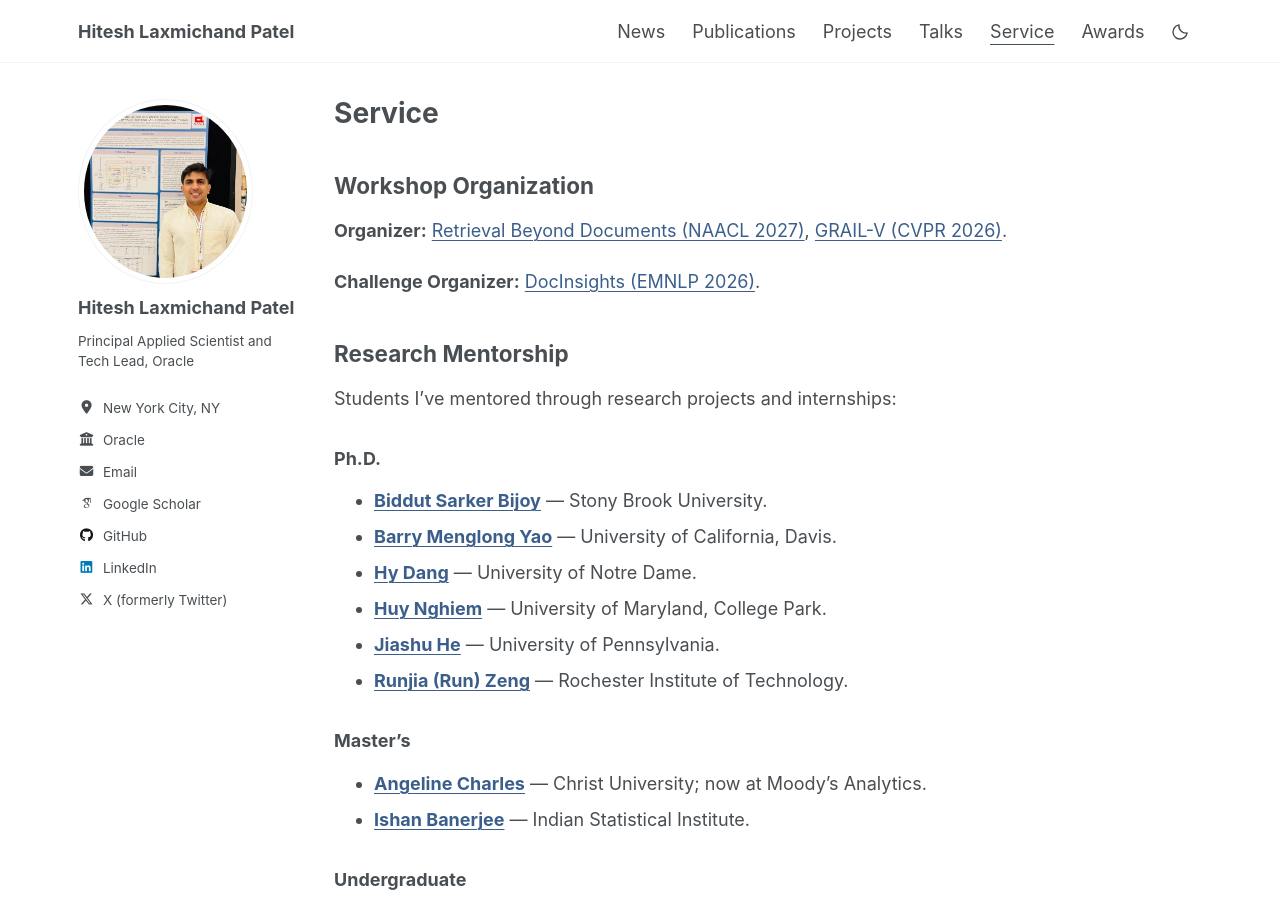
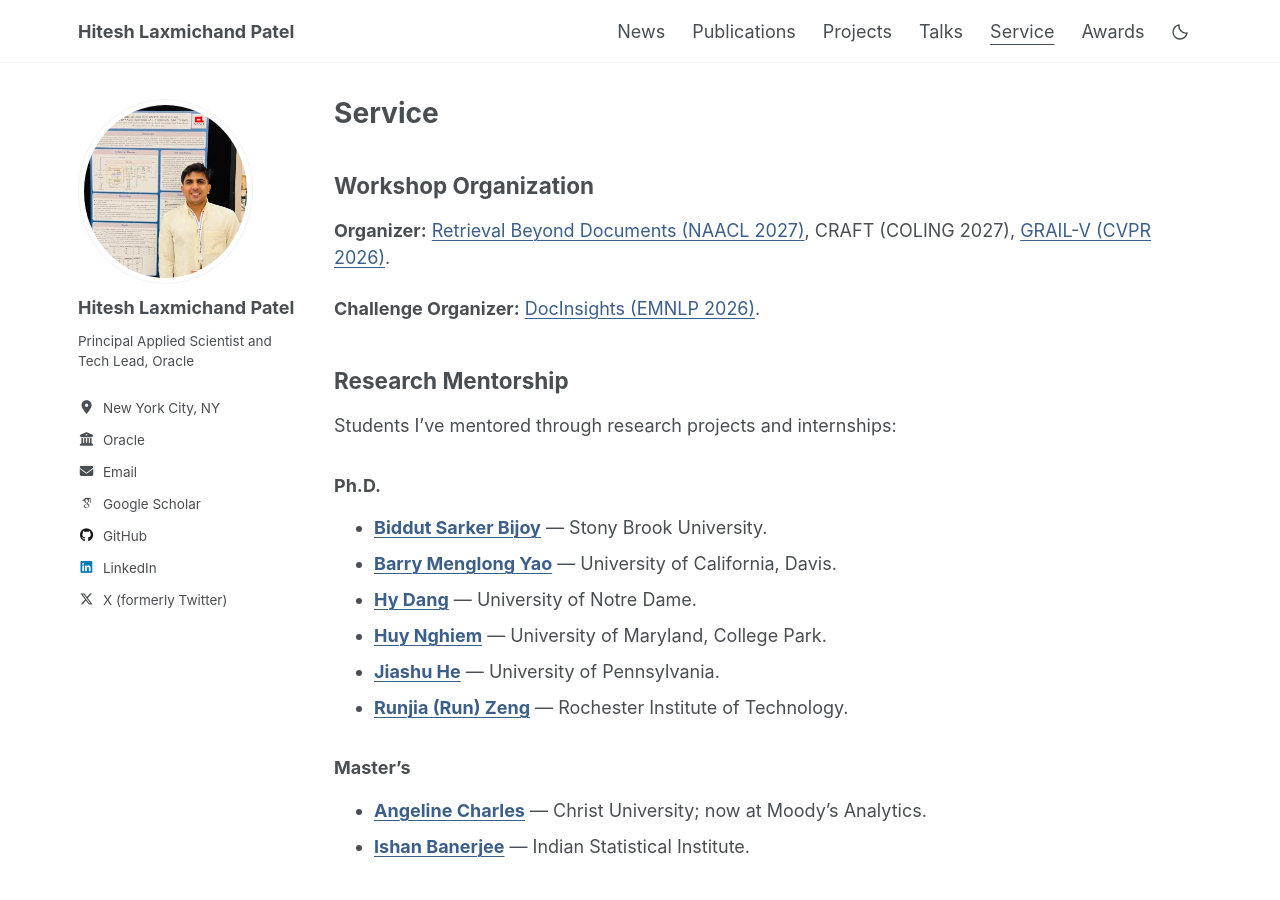
Before and after one commit to HITESHLPATEL/hiteshlpatel.github.io, a Jekyll site: the page built from _pages/service.md, in a window 1280 px wide and 900 px high. Built offline with Jekyll 4.4.1, drawn with Linux system fonts in a browser that asks for light colours.

Commit message:
Add confirmed CRAFT COLING 2027 organizer role

```diff
--- a/_pages/service.md
+++ b/_pages/service.md
@@ -10,7 +10,7 @@ author_profile: true
 
 ## Workshop Organization
 
-**Organizer:** [Retrieval Beyond Documents (NAACL 2027)](https://rbd-workshop.github.io/#organizers), [GRAIL-V (CVPR 2026)](https://grailworkshops.github.io/speakers/).
+**Organizer:** [Retrieval Beyond Documents (NAACL 2027)](https://rbd-workshop.github.io/#organizers), CRAFT (COLING 2027), [GRAIL-V (CVPR 2026)](https://grailworkshops.github.io/speakers/).
 
 **Challenge Organizer:** [DocInsights (EMNLP 2026)](https://docinsights-workshop.github.io/docinsights-2026/organizers/).
 
```
